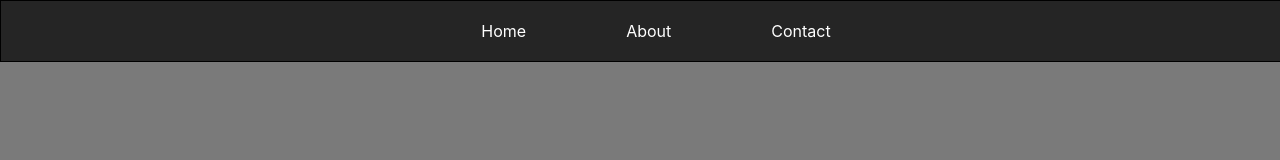
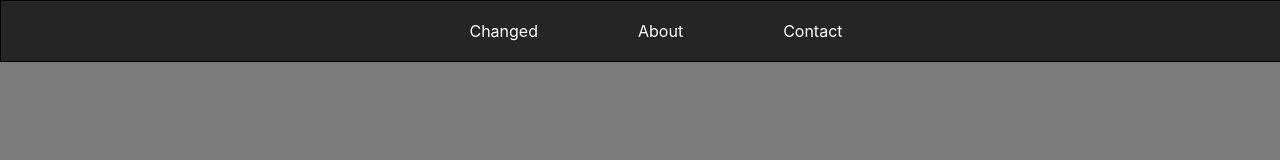
Before and after one commit to jacjanowski/gokul-wholesale, a React (Create React App) app: page / in a window 1280 px wide. Shown: the top 160 px of the page. Built offline with nearby package versions, Linux system fonts and the light colour scheme.

Commit message:
from mac

```diff
--- a/src/Components/Header.js
+++ b/src/Components/Header.js
@@ -10,7 +10,7 @@ export default class Header extends Component {
       <ul className="navbar" id="navbar">
         <li>
           <Link activeClass="active" to="home" spy={true} smooth={true}>
-            Home
+            Changed
           </Link>
         </li>
         <li>
```
Also changed, not shown: 1 other file (tests, documents, lock files or other folders).
